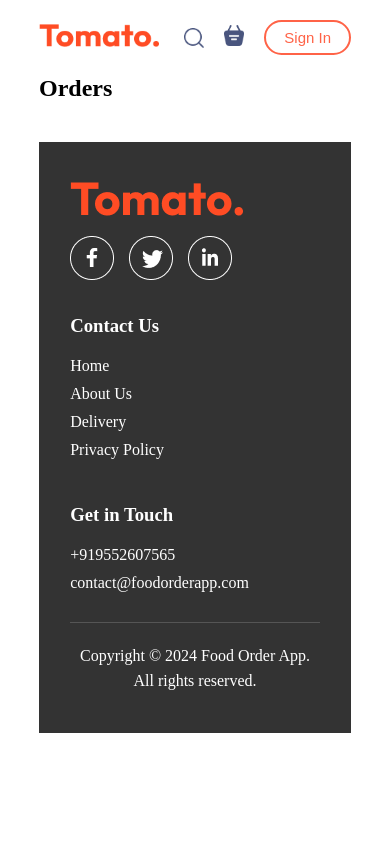
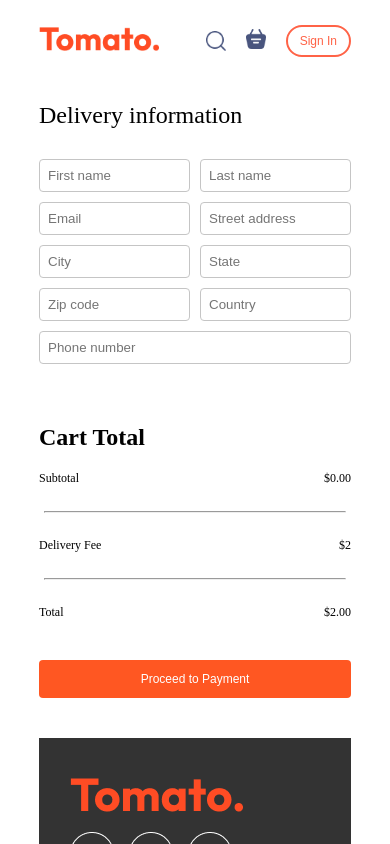
Before and after one commit to poojainhc/Food-Delivery-Website-In-MERN-Stack, a React (Vite) app in the folder frontend/: page /orders in a window 390 px wide. Shown: the top 844 px of the page. Built offline with nearby package versions, Linux system fonts and the light colour scheme.

Commit message:
Order page is completed

```diff
--- a/frontend/src/components/Navbar/navbar.css
+++ b/frontend/src/components/Navbar/navbar.css
@@ -108,8 +108,19 @@
 }
 
 @media (max-width:750px){
-
+.navbar{
+    padding: 15px 0px;
+    margin-top: 10px;
+}
 .navbar-menu{
     display:none;
 }
+.login-button{
+    padding:7px 12px;
+    font-size:12px;
 }
+.navbar .logo{
+    width: 120px;
+}
+
+}
--- a/frontend/src/pages/Cart/Cart.css
+++ b/frontend/src/pages/Cart/Cart.css
@@ -31,6 +31,7 @@
     display: flex;
     flex-direction: column;
     gap: 20px;
+    /* margin-top: 40px; */
 
 }
 .cart-total-details{
@@ -50,7 +51,7 @@
     padding: 5px 10px;
     border-radius: 4px;
 }
-.checkout-btn{
+.checkout-btn {
     padding: 12px 0px;
     background-color: #ff5722;
     color: white;
@@ -110,4 +111,12 @@
     .cart-bottom{
         margin-top: 30px;
     }
+    .cart-items-title{
+    display: grid;
+    grid-template-columns: 1fr 1.5fr 1fr 1fr 1fr 0.5fr;
+    align-items: center;
+    color: black;
+    font-size: max(1vw,14px);
+
 }
+}
--- a/frontend/src/pages/Cart/Cart.jsx
+++ b/frontend/src/pages/Cart/Cart.jsx
@@ -2,8 +2,11 @@ import { memo, useContext } from 'react';
 import './Cart.css';
 import { StoreContext } from '../../Context/StoreContext'
 import React from 'react';
+import { useNavigate } from 'react-router-dom';
+
 
 const Cart = () => {
+  const navigate = useNavigate();
   const {cartItems, food_list, removeFromCart,getTotalCartAmount} = useContext(StoreContext);
   return (
     <div className='cart'>
@@ -12,7 +15,7 @@ const Cart = () => {
           <p>Item</p>
           <p>Title</p>
           <p>Price</p>
-          <p>Quantity</p>
+          <p>Qty</p>
           <p>Total</p>
           <p>Remove</p>
         </div>
@@ -35,7 +38,9 @@ const Cart = () => {
     )}})}
       </div>
       <div className='cart-bottom'>
+
         <div className='cart-total'>
+          <h2>Cart Total</h2>
           <div className="cart-total-details">
           <p>Subtotal</p>
           <p>${getTotalCartAmount().toFixed(2)}</p>
@@ -43,14 +48,14 @@ const Cart = () => {
         <hr/>
         <div className="cart-total-details">
           <p>Delivery Fee</p>
-          <p>${2}</p>
+          <p>${getTotalCartAmount()===0?0:2}</p>
         </div>
         <hr/>
         <div className="cart-total-details">
           <p>Total</p>
-          <p>${(getTotalCartAmount() + 2).toFixed(2)}</p>
+          <p>${(getTotalCartAmount() + (getTotalCartAmount()===0?0:2)).toFixed(2)}</p>
         </div>
-        <button className='checkout-btn'>Proceed to Checkout</button>
+        <button onClick={() => navigate('/orders')} className='checkout-btn'>Proceed to Checkout</button>
         </div>
          <div className='cart-promocode'>
         <p>Have a promocode?</p>
--- a/frontend/src/pages/Orders/Orders.css
+++ b/frontend/src/pages/Orders/Orders.css
@@ -0,0 +1,71 @@
+.place-order {
+    display: flex;
+    justify-content: center;
+    margin-top: 100px;
+    gap: 50px;
+    align-items: start;
+}
+.pay-btn {
+    padding: 12px 0px;
+    background-color: #ff5722;
+    color: white;
+    border: none;
+    cursor: pointer;
+    font-size: max(1vw,12px);
+    border-radius: 4px;
+    width: max(15vw,200px);
+}
+
+.place-order-left {
+    width: 100%;
+    max-width: max(30% ,500px);
+}
+
+.place-order-left .title{
+    font-size: 30px;
+    font-weight: 600px;
+    margin-bottom: 50px;
+}
+
+.place-order-left input{
+    width: 100%;
+    padding: 10px;
+    margin-bottom: 15px;
+    border: 1px solid #c5c5c5;
+    border-radius: 4px;
+    outline:tomato; ;
+}
+.place-order-left .multi-fileds{
+    display: flex;
+    gap: 10px;
+}
+.place-order-right{
+    width: 100%;
+    max-width: max(40% ,500px);
+}
+.place-order .cart-total button {
+    margin-top: 30px;
+}
+
+@media (max-width: 768px) {
+    .place-order {
+        flex-direction: column;
+        align-items: center;
+        margin-top: 30px;
+    }
+    .place-order-left, .place-order-right {
+        max-width: 100%;
+    }
+     .place-order-left .title{
+    font-size: 24px;
+    font-weight: 600px;
+    margin-bottom: 30px;
+}
+     .place-order-left input{
+    padding: 8px;
+    margin-bottom: 10px;
+}
+     .place-order .cart-total button {
+    margin-top: 20px;
+    width: 100%;
+}}
--- a/frontend/src/pages/Orders/Orders.jsx
+++ b/frontend/src/pages/Orders/Orders.jsx
@@ -1,10 +1,57 @@
 import { memo } from 'react';
 import './Orders.css';
+import { useContext } from 'react';
+import { StoreContext } from '../../Context/StoreContext';
 
 const Orders = () => {
+
+  const{getTotalCartAmount} = useContext(StoreContext);
   return (
-    <div>
-      <h2>Orders</h2>
+    <div className='place-order'>
+      <div className='place-order-left'>
+        <p className="title">Delivery information</p>
+        <div className='multi-fileds'>
+          <input type="text" placeholder='First name' />
+          <input type="text" placeholder='Last name' />
+        </div>
+       <div className='multi-fileds'>
+         <input type="text" placeholder='Email' />
+        <input type="text" placeholder='Street address' />
+       </div>
+       <div className='multi-fileds'>
+         <input type="text" placeholder='City' />
+        <input type="text" placeholder='State' />
+       </div>
+       <div className='multi-fileds'>
+         <input type="text" placeholder='Zip code' />
+        <input type="text" placeholder='Country' />
+       </div>
+       <div className='multi-fileds'>
+         <input type="text" placeholder='Phone number' />
+       </div>
+      </div>
+      <div className='place-order-right'>
+
+         <div className='cart-total'>
+           <h2>Cart Total</h2>
+          <div className="cart-total-details">
+          <p>Subtotal</p>
+          <p>${getTotalCartAmount().toFixed(2)}</p>
+        </div>
+        <hr/>
+        <div className="cart-total-details">
+          <p>Delivery Fee</p>
+          <p>${2}</p>
+        </div>
+        <hr/>
+        <div className="cart-total-details">
+          <p>Total</p>
+          <p>${(getTotalCartAmount() + 2).toFixed(2)}</p>
+        </div>
+        <button className='pay-btn'>Proceed to Payment</button>
+        </div>
+      </div>
+
     </div>
   );
 };
```
